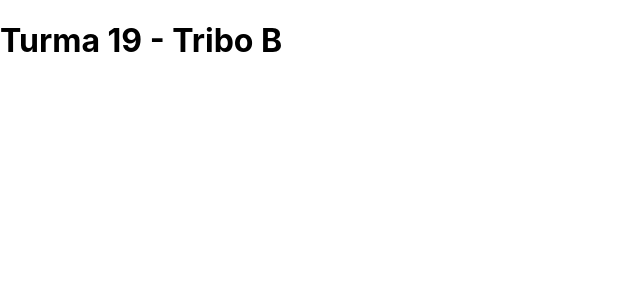
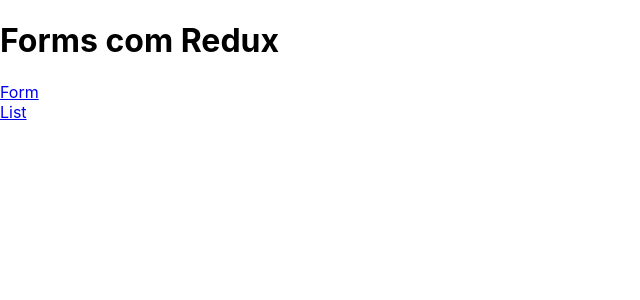
Before and after one commit to douglas-ssouza/turma-19-tribo-b-frontend, a React (Create React App) app: page / in a window 1280 px wide. Shown: the top 300 px of the page, without its empty margins (0-640 px from the left). Built offline with nearby package versions, Linux system fonts and the light colour scheme.

Commit message:
Cria componentes e rotas da aplicaçao

```diff
--- a/src/App.js
+++ b/src/App.js
@@ -1,7 +1,13 @@
-function App() {
-  return (
-    <h1>Turma 19 - Tribo B</h1>
-  );
+import React from 'react';
+
+import Routes from './routes';
+
+class App extends React.Component {
+  render() {
+    return (
+      <Routes />
+    );
+  }
 }
 
 export default App;
--- /dev/null
+++ b/src/components/Header.jsx
@@ -0,0 +1,17 @@
+import React from 'react';
+import { Link } from 'react-router-dom';
+
+class Header extends React.Component {
+  render() {
+    return (
+      <header>
+        <h1>Forms com Redux</h1>
+        <Link to="/form">Form</Link>
+        <br />
+        <Link to="/list">List</Link>
+      </header>
+    );
+  }
+}
+
+export default Header;
--- /dev/null
+++ b/src/pages/Form.jsx
@@ -0,0 +1,15 @@
+import React from 'react';
+
+import Header from '../components/Header';
+
+class Form extends React.Component {
+  render() {
+    return (
+      <>
+        <Header />
+      </>
+    );
+  }
+}
+
+export default Form;
--- a/src/pages/Home.jsx
+++ b/src/pages/Home.jsx
@@ -1,10 +1,10 @@
 import React from 'react';
+
+import Header from '../components/Header';
 
 class Home extends React.Component {
   render() {
-    return (
-
-    );
+    return <Header />;
   }
 }
 
--- /dev/null
+++ b/src/pages/List.jsx
@@ -0,0 +1,15 @@
+import React from 'react';
+
+import Header from '../components/Header';
+
+class List extends React.Component {
+  render() {
+    return (
+      <>
+        <Header />
+      </>
+    );
+  }
+}
+
+export default List;
--- a/src/routes.js
+++ b/src/routes.js
@@ -1,12 +1,18 @@
 import React from 'react';
 import { BrowserRouter as Router, Switch, Route } from 'react-router-dom'
+
+import Home from './pages/Home';
+import Form from './pages/Form';
+import List from './pages/List';
 
 class Routes extends React.Component {
   render() {
     return (
       <Router>
         <Switch>
-          <Route exact path="/" component={} />
+          <Route exact path="/" component={ Home } />
+          <Route path="/form" component={ Form } />
+          <Route path="/list" component={ List } />
         </Switch>
       </Router>
     )
```
Also changed, not shown: src/components/Person.jsx (added, +11 -0 lines).
